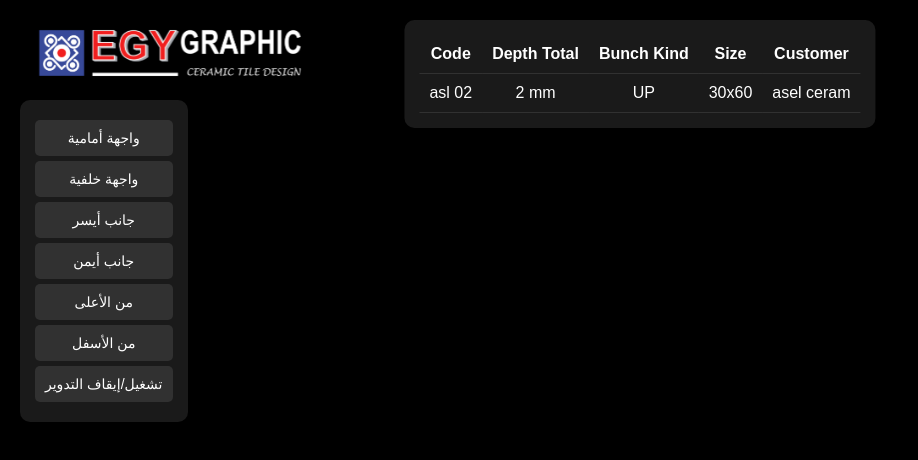
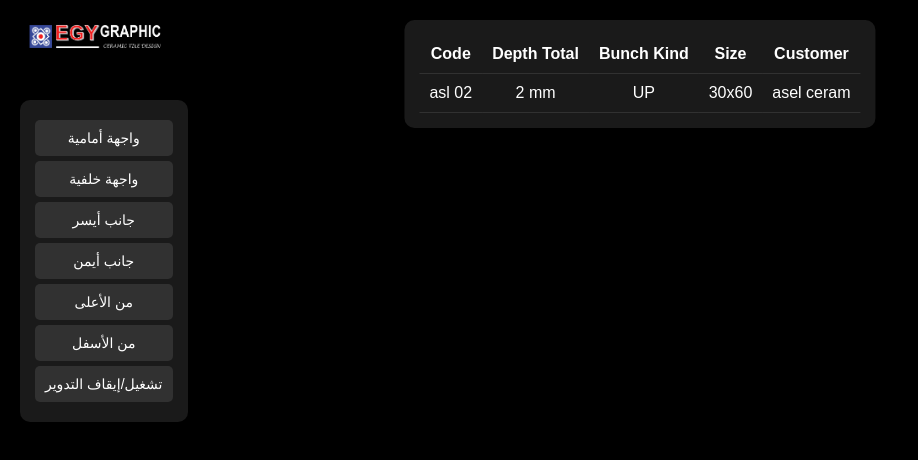
Before and after one commit to bisomannn/egy, a plain HTML site: page index.html in a window 1280 px wide. Shown: the whole page, without its empty margins (0-918 px from the left). Drawn offline with nearby package versions, Linux system fonts and the light colour scheme.

Commit message:
Update index.html

```diff
--- a/index.html
+++ b/index.html
@@ -56,7 +56,7 @@
             position: absolute;
             top: 20px;
             left: 20px;
-            width: 300px; /* عرض الشعار */
+            width: 150px; /* تصغير عرض الشعار ليتناسب مع الهاتف */
             height: auto; /* ارتفاع تلقائي */
         }
     </style>
@@ -87,12 +87,6 @@
                 </tr>
             </tbody>
         </table>
-
-
-            <tbody>
-                <!-- سيتم ملء هذا القسم بالأبعاد -->
-            </tbody>
-        </table>
     </div>
 
     <!-- مكتبة Three.js -->
```
